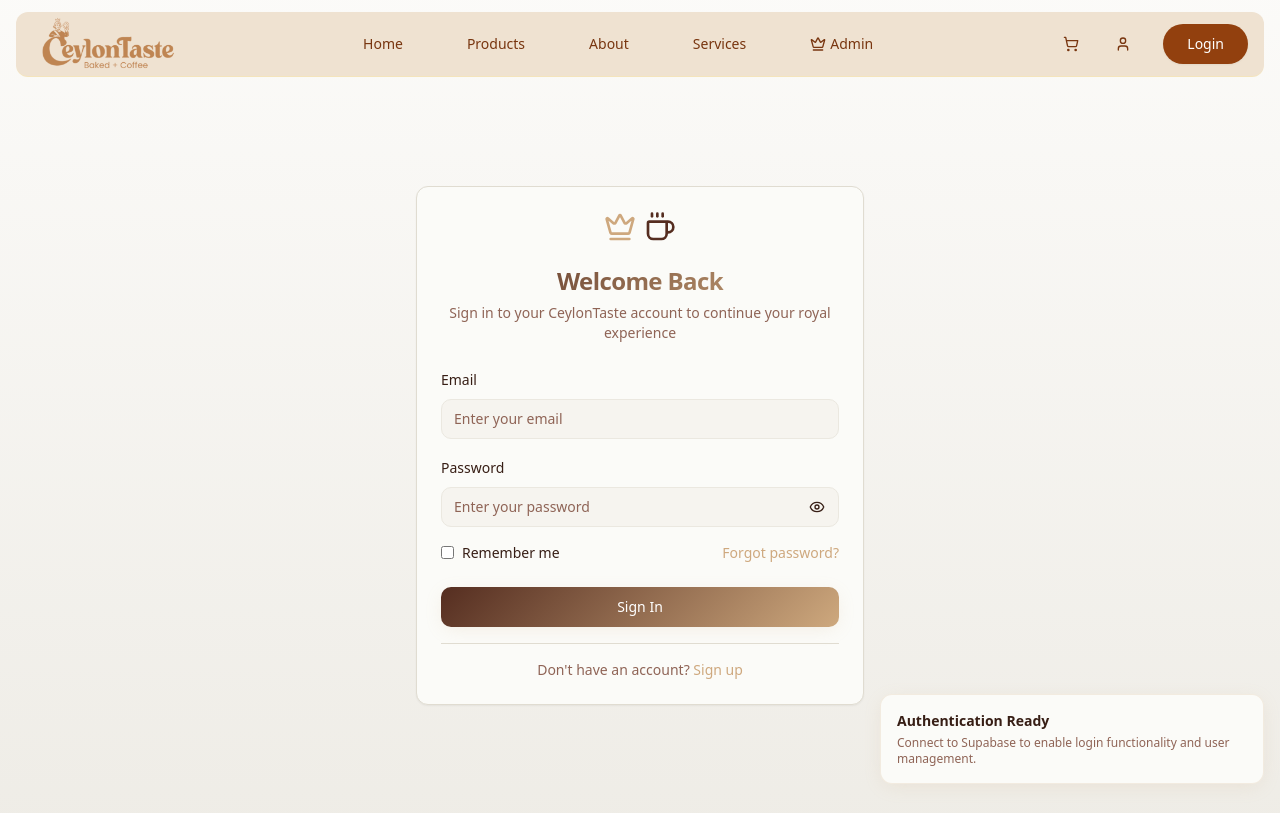
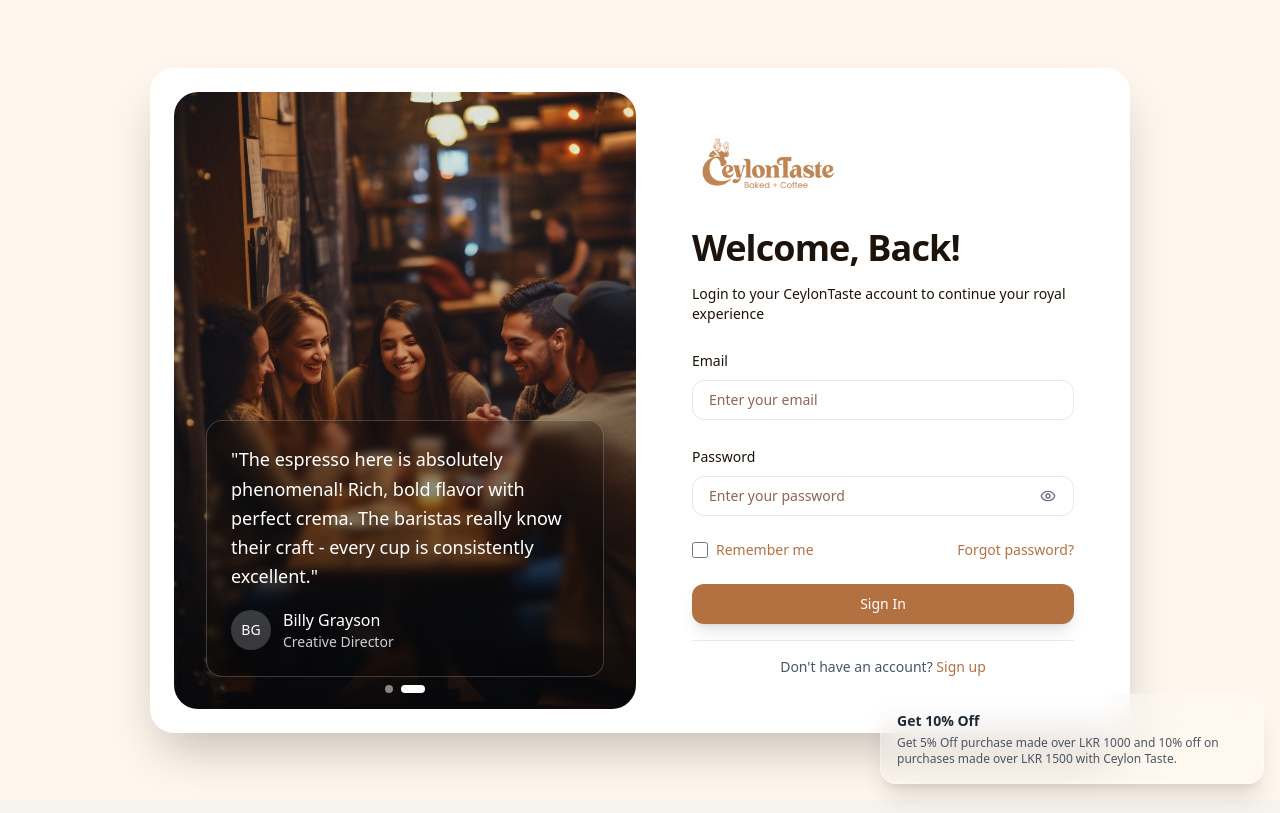
Before and after one commit to ahazfernando/CeylonTaste, a Next.js app: page /login in a window 1280 px wide. Built offline with nearby package versions, Linux system fonts and the light colour scheme.

Commit message:
Home Page + Login

```diff
--- a/app/login/page.tsx
+++ b/app/login/page.tsx
@@ -1,61 +1,178 @@
 "use client";
 
-import Link from "next/link";
-import { Navigation } from "@/components/ui/navigation";
+import { useState, useEffect } from "react";
 import { Button } from "@/components/ui/button";
 import { Input } from "@/components/ui/input";
 import { Label } from "@/components/ui/label";
 import { Card, CardContent, CardDescription, CardFooter, CardHeader, CardTitle } from "@/components/ui/card";
 import { Separator } from "@/components/ui/separator";
-import { Crown, Coffee, Eye, EyeOff } from "lucide-react";
-import { useState } from "react";
+import { Eye, EyeOff, ChevronLeft, ChevronRight } from "lucide-react";
+import Link from "next/link";
+import Image from "next/image";
+import primaryLogo from "@/assets/Home/CeylonTaste-Primary-2.png";
+import loginCouple from "@/assets/Login/login-couple.jpg";
+import loginFamily from "@/assets/Login/login-family.jpg";
 
 export default function Login() {
   const [showPassword, setShowPassword] = useState(false);
+  const [currentSlide, setCurrentSlide] = useState(0);
+
+  const carouselImages = [
+    {
+      src: loginCouple,
+      alt: "Couple enjoying Ceylon Taste",
+      title: "Share the Taste",
+      description: "Experience authentic Sri Lankan flavors with your loved ones"
+    },
+    {
+      src: loginFamily,
+      alt: "Family enjoying Ceylon Taste",
+      title: "Family Traditions",
+      description: "Bringing generations together through traditional recipes"
+    }
+  ];
+
+  // Auto-advance carousel
+  useEffect(() => {
+    const timer = setInterval(() => {
+      setCurrentSlide((prev) => (prev + 1) % carouselImages.length);
+    }, 5000);
+    return () => clearInterval(timer);
+  }, [carouselImages.length]);
+
+  const nextSlide = () => {
+    setCurrentSlide((prev) => (prev + 1) % carouselImages.length);
+  };
+
+  const prevSlide = () => {
+    setCurrentSlide((prev) => (prev - 1 + carouselImages.length) % carouselImages.length);
+  };
 
   return (
-    <div className="min-h-screen bg-gradient-cream">
-      <Navigation />
-      <main className="container flex items-center justify-center min-h-[calc(100vh-4rem)] py-8">
-        <Card className="w-full max-w-md shadow-coffee">
-          <CardHeader className="text-center">
-            <div className="flex items-center justify-center gap-2 mb-4">
-              <Crown className="h-8 w-8 text-accent" />
-              <Coffee className="h-8 w-8 text-primary" />
+    <div className="min-h-screen bg-orange-50">
+      <main className="container flex items-center justify-center min-h-screen py-8 px-4">
+        <div className="flex flex-col lg:flex-row w-full max-w-[980px] bg-white rounded-3xl shadow-2xl overflow-hidden">
+          {/* Left Side - Image Carousel */}
+          <div className="lg:w-[486px] p-6 lg:p-0 lg:pl-6 lg:py-6">
+            <div className="w-full h-full rounded-3xl overflow-hidden relative min-h-[400px] lg:min-h-[500px] group">
+              {/* Image Container */}
+              <div className="relative w-full h-full">
+                {carouselImages.map((image, index) => (
+                  <div
+                    key={index}
+                    className={`absolute inset-0 transition-opacity duration-500 ${
+                      index === currentSlide ? 'opacity-100' : 'opacity-0'
+                    }`}
+                  >
+                    <Image
+                      src={image.src}
+                      alt={image.alt}
+                      fill
+                      className="object-cover"
+                      priority={index === 0}
+                    />
+                    <div className="absolute inset-0 bg-gradient-to-t from-black/60 via-black/20 to-transparent" />
+                    <div className="absolute bottom-0 left-0 right-0 p-6 lg:p-8 text-white">
+                      <div className="space-y-6">
+                        <div className="bg-black/15 backdrop-blur-sm rounded-2xl p-6 border border-white/20">
+                          <p className="text-lg leading-relaxed mb-4">
+                            "The espresso here is absolutely phenomenal! Rich, bold flavor with perfect crema. The baristas really know their craft - every cup is consistently excellent."
+                          </p>
+                          <div className="flex items-center gap-3">
+                            <div className="w-10 h-10 bg-white/20 rounded-full flex items-center justify-center">
+                              <span className="text-sm font-medium">BG</span>
                             </div>
-            <CardTitle className="text-2xl bg-gradient-coffee bg-clip-text text-transparent">
-              Welcome Back
+                            <div>
+                              <p className="font-medium">Billy Grayson</p>
+                              <p className="text-sm text-white/80">Creative Director</p>
+                            </div>
+                          </div>
+                        </div>
+                      </div>
+                    </div>
+                  </div>
+                ))}
+              </div>
+
+              {/* Navigation Arrows */}
+              <button
+                onClick={prevSlide}
+                className="absolute left-4 top-1/2 -translate-y-1/2 w-10 h-10 bg-white/20 backdrop-blur-sm rounded-full flex items-center justify-center text-white hover:bg-white/30 transition-all duration-200 opacity-0 group-hover:opacity-100"
+                aria-label="Previous image"
+              >
+                <ChevronLeft className="w-5 h-5" />
+              </button>
+
+              <button
+                onClick={nextSlide}
+                className="absolute right-4 top-1/2 -translate-y-1/2 w-10 h-10 bg-white/20 backdrop-blur-sm rounded-full flex items-center justify-center text-white hover:bg-white/30 transition-all duration-200 opacity-0 group-hover:opacity-100"
+                aria-label="Next image"
+              >
+                <ChevronRight className="w-5 h-5" />
+              </button>
+
+              {/* Dots Indicator */}
+              <div className="absolute bottom-4 left-1/2 -translate-x-1/2 flex space-x-2">
+                {carouselImages.map((_, index) => (
+                  <button
+                    key={index}
+                    onClick={() => setCurrentSlide(index)}
+                    className={`w-2 h-2 rounded-full transition-all duration-200 ${
+                      index === currentSlide ? 'bg-white w-6' : 'bg-white/50'
+                    }`}
+                    aria-label={`Go to slide ${index + 1}`}
+                  />
+                ))}
+              </div>
+            </div>
+          </div>
+
+          {/* Right Side - Login Form */}
+          <div className="flex-1 p-6 lg:p-8 flex items-center justify-center">
+            <Card className="w-full max-w-md border-0 shadow-none bg-transparent">
+              <CardHeader className="text-center space-y-4">
+                <div className="flex items-center justify-start mb-2">
+                  <Image
+                    src={primaryLogo}
+                    alt="CeylonTaste Logo"
+                    width={120}
+                    height={120}
+                    className="h-20 w-auto"
+                  />
+                </div>
+                <CardTitle className="text-3xl lg:text-4xl font-bold text-[#1E130B] text-start">
+                  Welcome, Back!
                 </CardTitle>
-            <CardDescription>
-              Sign in to your CeylonTaste account to continue your royal experience
+                <CardDescription className="text-[#1E130B] text-start">
+                  Login to your CeylonTaste account to continue your royal experience
                 </CardDescription>
               </CardHeader>
 
-          <CardContent className="space-y-4">
+              <CardContent className="space-y-4 lg:space-y-6">
                 <div className="space-y-2">
-              <Label htmlFor="email">Email</Label>
+                  <Label htmlFor="email" className="text-sm font-medium text-[#1E130B]">Email</Label>
                   <Input
                     id="email"
                     type="email"
                     placeholder="Enter your email"
-                className="bg-background"
+                    className="px-4 py-3 bg-white/50 backdrop-blur-sm border border-gray-200 rounded-xl focus:ring-2 focus:ring-orange-500 focus:border-transparent transition-all duration-200"
                   />
                 </div>
 
                 <div className="space-y-2">
-              <Label htmlFor="password">Password</Label>
+                  <Label htmlFor="password" className="text-sm font-medium text-[#1E130B]">Password</Label>
                   <div className="relative">
                     <Input
                       id="password"
                       type={showPassword ? "text" : "password"}
                       placeholder="Enter your password"
-                  className="bg-background pr-10"
+                      className="px-4 py-3 pr-12 bg-white/50 backdrop-blur-sm border border-gray-200 rounded-xl focus:ring-2 focus:ring-orange-500 focus:border-transparent transition-all duration-200"
                     />
                     <Button
                       type="button"
                       variant="ghost"
                       size="icon"
-                  className="absolute right-2 top-1/2 -translate-y-1/2 h-7 w-7"
+                      className="absolute right-3 top-1/2 -translate-y-1/2 h-7 w-7 text-gray-500 hover:text-gray-700"
                       onClick={() => setShowPassword(!showPassword)}
                     >
                       {showPassword ? (
@@ -69,12 +186,15 @@
 
                 <div className="flex items-center justify-between text-sm">
                   <label className="flex items-center gap-2 cursor-pointer">
-                <input type="checkbox" className="rounded border-border" />
-                Remember me
+                    <input
+                      type="checkbox"
+                      className="w-4 h-4 bg-white/50 border-gray-200 rounded"
+                    />
+                    <span className="text-[#B37142]">Remember me</span>
                   </label>
                   <Link
                     href="/forgot-password"
-                className="text-accent hover:text-accent/80 font-medium"
+                    className="text-[#B37142] hover:text-orange-700 font-medium"
                   >
                     Forgot password?
                   </Link>
@@ -82,29 +202,31 @@
               </CardContent>
 
               <CardFooter className="flex flex-col space-y-4">
-            <Button className="w-full bg-gradient-coffee text-white hover:opacity-90 shadow-warm">
+                <Button className="w-full py-3 bg-[#B37142] text-white font-medium rounded-xl hover:from-orange-600 hover:to-orange-700 focus:ring-1 focus:ring-offset-2 transform hover:scale-105 transition-all duration-200 shadow-lg">
                   Sign In
                 </Button>
 
-            <Separator />
+                <Separator className="bg-gray-300/50" />
 
-            <p className="text-center text-sm text-muted-foreground">
+                <p className="text-center text-sm text-gray-600">
                   Don't have an account?{" "}
                   <Link
                     href="/signup"
-                className="text-accent hover:text-accent/80 font-medium"
+                    className="text-[#B37142] hover:text-orange-700 font-medium"
                   >
                     Sign up
                   </Link>
                 </p>
               </CardFooter>
             </Card>
+          </div>
+        </div>
 
-        {/* Supabase Integration Notice */}
-        <div className="fixed bottom-4 right-4 max-w-sm p-4 bg-card border border-accent/20 rounded-lg shadow-warm">
-          <h4 className="font-semibold mb-1 text-sm">Authentication Ready</h4>
-          <p className="text-xs text-muted-foreground">
-            Connect to Supabase to enable login functionality and user management.
+        {/* Promotional Notice */}
+        <div className="fixed bottom-4 right-4 max-w-sm p-4 bg-white/20 backdrop-blur-lg border border-white/30 rounded-2xl shadow-xl">
+          <h4 className="font-semibold mb-1 text-sm text-gray-800">Get 10% Off</h4>
+          <p className="text-xs text-gray-600">
+            Get 5% Off purchase made over LKR 1000 and 10% off on purchases made over LKR 1500 with Ceylon Taste.
           </p>
         </div>
       </main>
--- /dev/null
+++ b/app/login/passwordInput.tsx
@@ -0,0 +1,34 @@
+"use client";
+
+import { useState } from "react";
+import { Input } from "@/components/ui/input";
+import { Button } from "@/components/ui/button";
+import { Eye, EyeOff } from "lucide-react";
+
+export default function PasswordInput() {
+  const [showPassword, setShowPassword] = useState(false);
+
+  return (
+    <div className="relative">
+      <Input
+        id="password"
+        type={showPassword ? "text" : "password"}
+        placeholder="Enter your password"
+        className="px-4 py-3 pr-12 bg-white/50 backdrop-blur-sm border border-gray-200 rounded-xl focus:ring-2 focus:ring-orange-500 focus:border-transparent transition-all duration-200"
+      />
+      <Button
+        type="button"
+        variant="ghost"
+        size="icon"
+        className="absolute right-3 top-1/2 -translate-y-1/2 h-7 w-7 text-gray-500 hover:text-gray-700"
+        onClick={() => setShowPassword(!showPassword)}
+      >
+        {showPassword ? (
+          <EyeOff className="h-4 w-4" />
+        ) : (
+          <Eye className="h-4 w-4" />
+        )}
+      </Button>
+    </div>
+  );
+}
--- a/src/pages/About.tsx
+++ b/src/pages/About.tsx
@@ -9,7 +9,6 @@
     <div className="min-h-screen">
       <Navigation />
       <main>
-        {/* Hero Section */}
         <section className="py-16 bg-gradient-cream">
           <div className="container">
             <div className="max-w-3xl mx-auto text-center">
--- a/src/pages/Auth/Login.tsx
+++ b/src/pages/Auth/Login.tsx
@@ -1,4 +1,3 @@
-import { Navigation } from "@/components/ui/navigation";
 import { Button } from "@/components/ui/button";
 import { Input } from "@/components/ui/input";
 import { Label } from "@/components/ui/label";
@@ -13,8 +12,7 @@
 
   return (
     <div className="min-h-screen bg-gradient-cream">
-      <Navigation />
-      <main className="container flex items-center justify-center min-h-[calc(100vh-4rem)] py-8">
+      <main className="container flex items-center justify-center min-h-screen py-8">
         <Card className="w-full max-w-md shadow-coffee">
           <CardHeader className="text-center">
             <div className="flex items-center justify-center gap-2 mb-4">
@@ -100,9 +98,9 @@
 
         {/* Supabase Integration Notice */}
         <div className="fixed bottom-4 right-4 max-w-sm p-4 bg-card border border-accent/20 rounded-lg shadow-warm">
-          <h4 className="font-semibold mb-1 text-sm">Authentication Ready</h4>
+          <h4 className="font-semibold mb-1 text-sm">Get 10% Off</h4>
           <p className="text-xs text-muted-foreground">
-            Connect to Supabase to enable login functionality and user management.
+            Get 5% Off purchase made over LKR 1000 and 10% off on purchases made over LKR 1500 with Ceylon Taste.
           </p>
         </div>
       </main>
--- a/src/pages/Auth/SignUp.tsx
+++ b/src/pages/Auth/SignUp.tsx
@@ -14,7 +14,6 @@
 
   return (
     <div className="min-h-screen bg-gradient-cream">
-      <Navigation />
       <main className="container flex items-center justify-center min-h-[calc(100vh-4rem)] py-8">
         <Card className="w-full max-w-md shadow-coffee">
           <CardHeader className="text-center">
```
Also changed, not shown: src/assets/Login/login-couple.jpg (added), src/assets/Login/login-family.jpg (added). Lines whose indentation alone changed are shown as unchanged.
